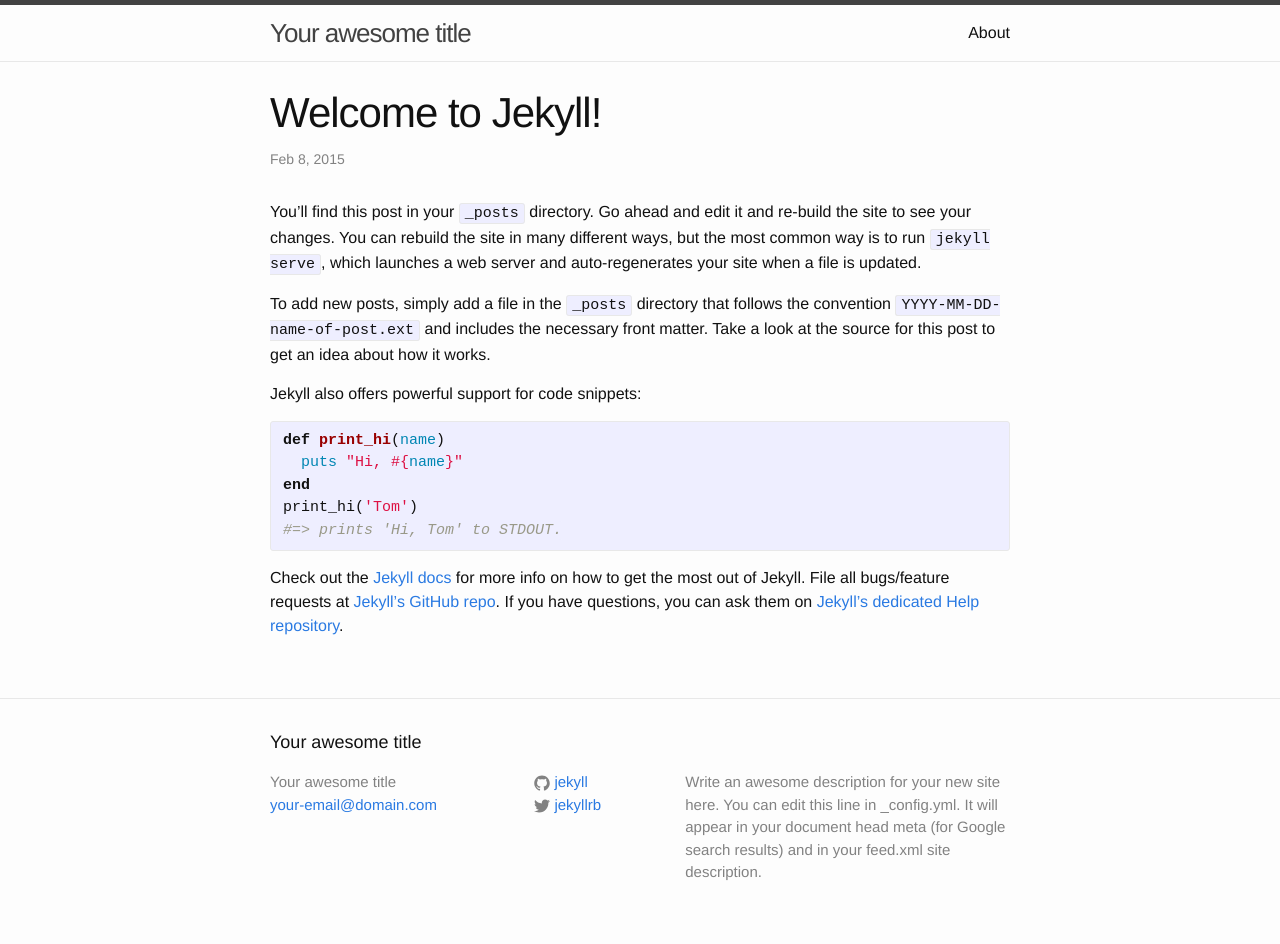
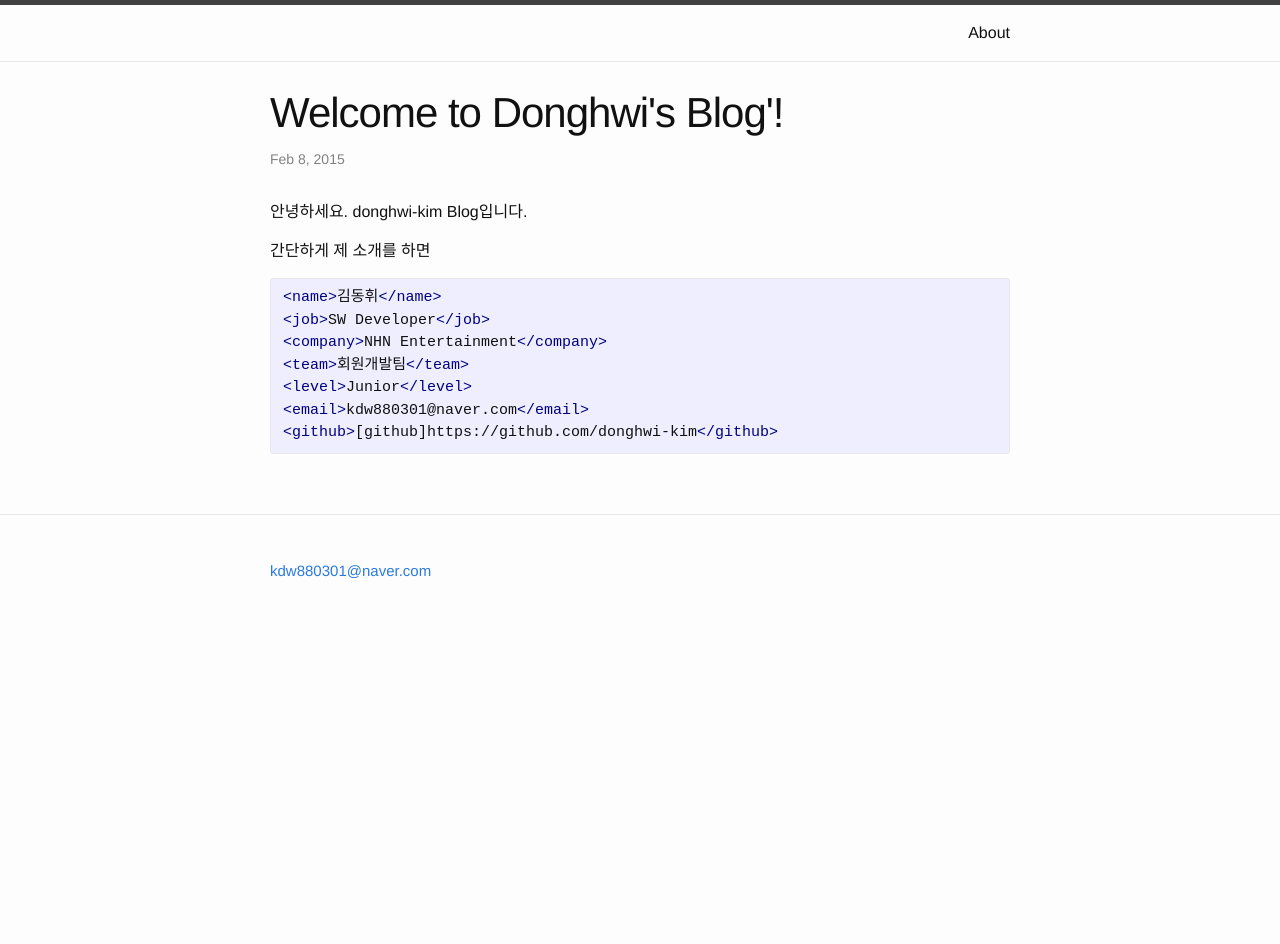
Before and after one commit to donghwi-kim/donghwi-kim.github.io, a Jekyll site: the page built from _posts/2015-02-08-welcome-to-jekyll.markdown, in a window 1280 px wide. Built offline with Jekyll 4.4.1, drawn with Linux system fonts in a browser that asks for light colours; after the commit the page ends 900 px from its top, so only the background shows below that.

```diff
--- a/_config.yml
+++ b/_config.yml
@@ -1,14 +1,12 @@
 # Site settings
-title: Your awesome title
-email: your-email@domain.com
+title:
+email: kdw880301@naver.com
 description: > # this means to ignore newlines until "baseurl:"
-  Write an awesome description for your new site here. You can edit this
-  line in _config.yml. It will appear in your document head meta (for
-  Google search results) and in your feed.xml site description.
+
 baseurl: "" # the subpath of your site, e.g. /blog/
-url: "http://yourdomain.com" # the base hostname & protocol for your site
-twitter_username: jekyllrb
-github_username:  jekyll
+url: "https://donghwi-kim.github.io/" # the base hostname & protocol for your site
+twitter_username:
+github_username:
 
 # Build settings
 markdown: kramdown
--- a/_posts/2015-02-08-welcome-to-jekyll.markdown
+++ b/_posts/2015-02-08-welcome-to-jekyll.markdown
@@ -1,25 +1,21 @@
 ---
 layout: post
-title:  "Welcome to Jekyll!"
+title:  "Welcome to Donghwi's Blog'!"
 date:   2015-02-08 21:30:37
 categories: jekyll update
 ---
-You’ll find this post in your `_posts` directory. Go ahead and edit it and re-build the site to see your changes. You can rebuild the site in many different ways, but the most common way is to run `jekyll serve`, which launches a web server and auto-regenerates your site when a file is updated.
+안녕하세요. donghwi-kim Blog입니다.
 
-To add new posts, simply add a file in the `_posts` directory that follows the convention `YYYY-MM-DD-name-of-post.ext` and includes the necessary front matter. Take a look at the source for this post to get an idea about how it works.
+간단하게 제 소개를 하면
 
-Jekyll also offers powerful support for code snippets:
-
-{% highlight ruby %}
-def print_hi(name)
-  puts "Hi, #{name}"
-end
-print_hi('Tom')
-#=> prints 'Hi, Tom' to STDOUT.
+{% highlight xml %}
+<name>김동휘</name>
+<job>SW Developer</job>
+<company>NHN Entertainment</company>
+<team>회원개발팀</team>
+<level>Junior</level>
+<email>kdw880301@naver.com</email>
+<github>[github]https://github.com/donghwi-kim</github>
 {% endhighlight %}
 
-Check out the [Jekyll docs][jekyll] for more info on how to get the most out of Jekyll. File all bugs/feature requests at [Jekyll’s GitHub repo][jekyll-gh]. If you have questions, you can ask them on [Jekyll’s dedicated Help repository][jekyll-help].
-
-[jekyll]:      http://jekyllrb.com
-[jekyll-gh]:   https://github.com/jekyll/jekyll
-[jekyll-help]: https://github.com/jekyll/jekyll-help
+[github]:       https://github.com/donghwi-kim
```
Also changed, not shown: _posts/2000-01-01-intro.md (deleted, +0 -28 lines), _posts/2000-01-02-why.md (deleted, +0 -30 lines), _posts/2000-01-03-details.md (deleted, +0 -56 lines), _posts/2000-01-05-usage.md (deleted, +0 -61 lines), _posts/2000-01-06-updating.md (deleted, +0 -20 lines), _posts/2000-01-07-video.md (deleted, +0 -23 lines).
